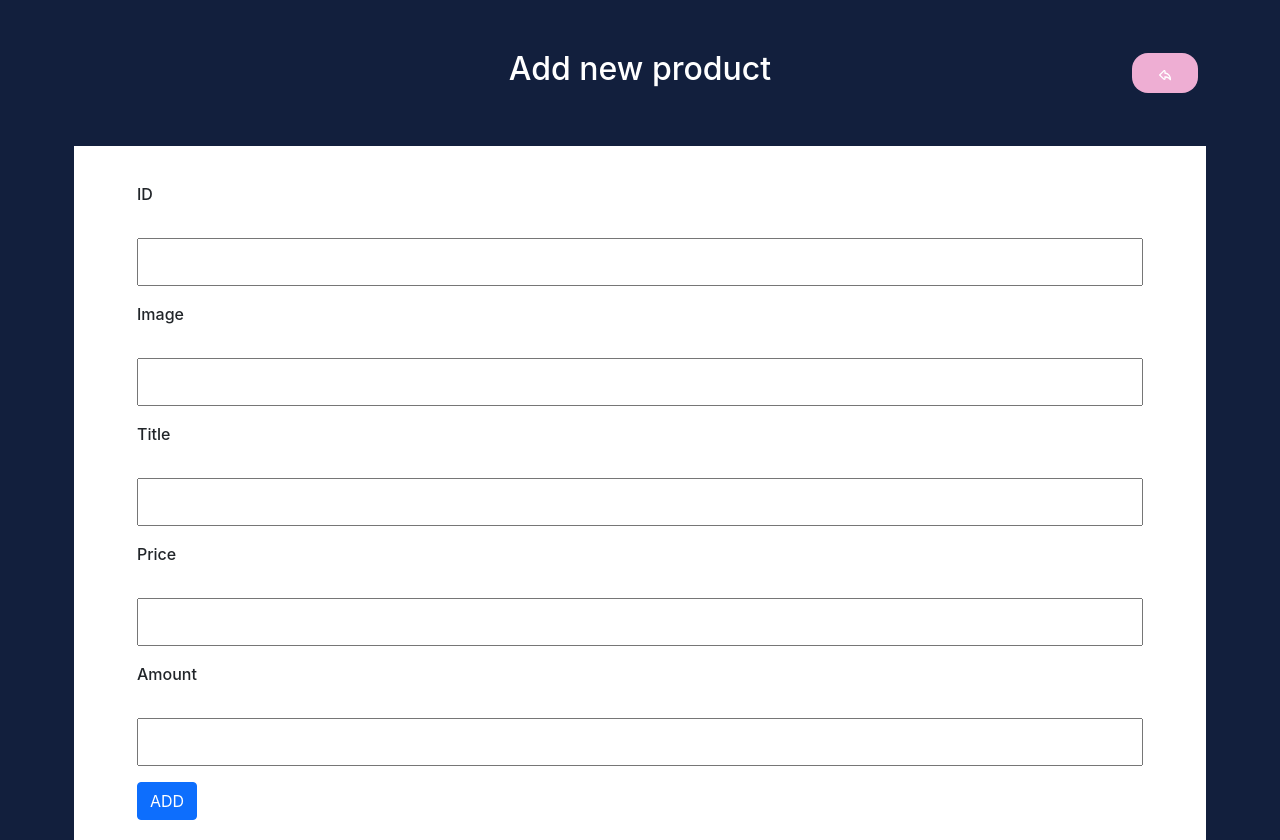
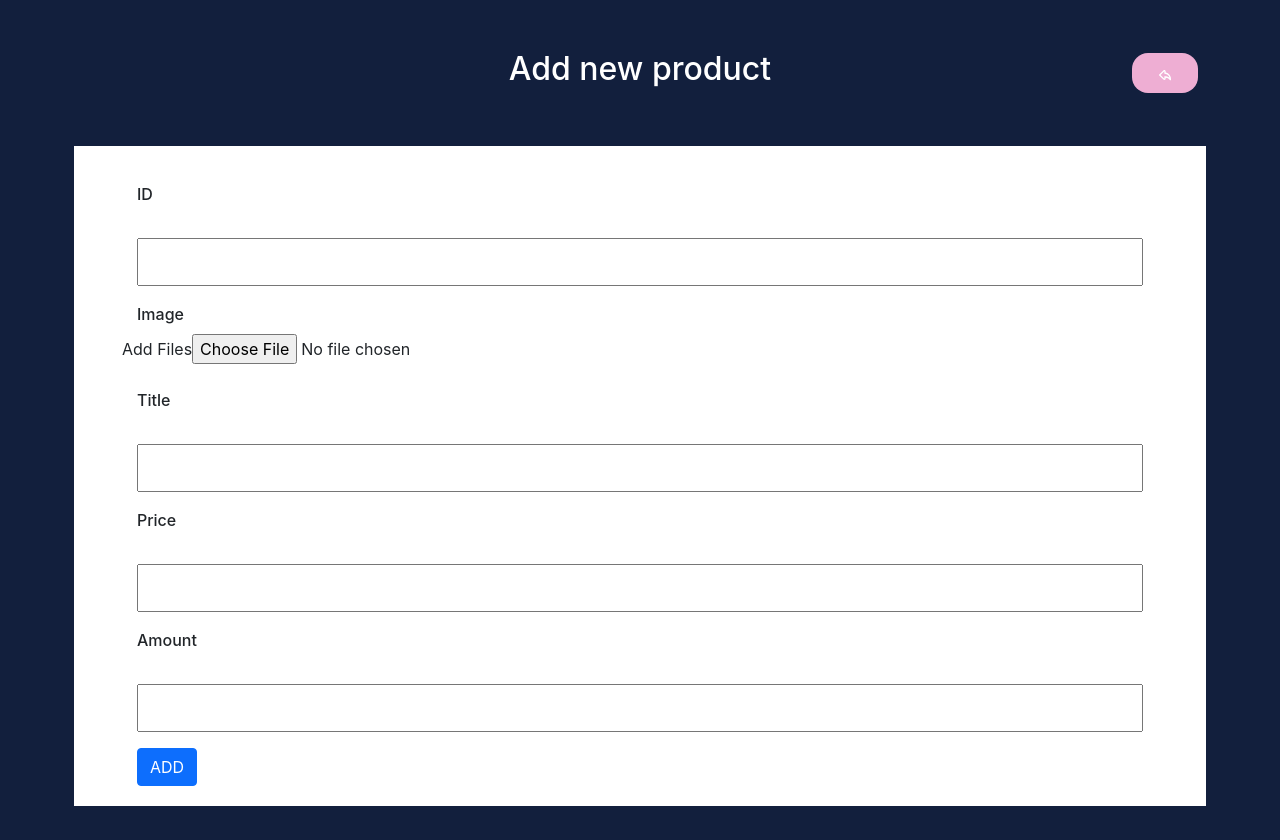
Before and after one commit to NguyenNgan2k/WebRedux, a React (Create React App) app: page /addnew in a window 1280 px wide. After the commit the page ends 806 px from the top, so only its background shows below. Built offline with nearby package versions, Linux system fonts and the light colour scheme.

Commit message:
8 commit

```diff
--- a/src/App.css
+++ b/src/App.css
@@ -1,20 +1,23 @@
-
 .App {
   text-align: center;
 }
+
 @keyframes App-logo-spin {
   from {
     transform: rotate(0deg);
   }
+
   to {
     transform: rotate(360deg);
   }
 }
+
 /* css list product */
 body {
-  background:#121f3d;
+  background: #121f3d;
 
 }
+
 .header {
   display: flex;
   position: relative;
@@ -23,7 +26,7 @@ body {
   align-items: center;
 }
 
-.store{
+.store {
   position: absolute;
   right: 0;
   color: #fff;
@@ -31,19 +34,23 @@ body {
   padding: 10px;
   border-radius: 0.5rem;
 }
+
 .product_list {
   margin-top: 50px;
   display: grid;
   grid-template-columns: auto auto auto auto;
   text-align: center;
 }
+
 .product_item {
   margin: 12px;
   padding: 15px;
   box-shadow: 0 4px 8px 0 rgba(0, 0, 0, 0.2), 0 6px 20px 0 rgba(0, 0, 0, 0.19);
 }
+
 .app-store {
-  color: rgb(7, 34, 110);;
+  color: rgb(7, 34, 110);
+  ;
   font-weight: bold;
   padding: 5px;
 }
@@ -53,48 +60,59 @@ td {
   font-size: 20px;
   text-align: center;
 }
+
 .title_store {
   margin: 50px 0;
 }
+
 .bnt_slg {
   border: 0px solid #fff !important;
   padding: 0px 8px;
   margin: 2px;
 
 }
+
 table {
   width: 100%;
   background-color: #fff;
   margin-top: 50px;
 }
+
 .img {
   width: 100%;
   z-index: 1;
 }
+
 .name_list {
   color: #fff !important;
 }
-.title{
+
+.title {
   color: #fff !important;
   font-weight: bold;
   text-overflow: ellipsis;
   margin: 10px 0;
 }
+
 .price {
   margin: 10px 0;
   color: rgb(175, 170, 170);
 }
+
 thead {
   font-weight: bold;
   background-color: #dee2e6;
 }
+
 .total_cart {
   color: #fff;
 
 }
+
 tbody {
   color: #3a3a3a;
 }
+
 .cart_img {
   padding: 10px;
 }
@@ -111,6 +129,7 @@ tbody {
   background-color: rgb(238, 174, 211);
 
 }
+
 /* admin-----------------*/
 .admin {
   position: absolute;
@@ -120,10 +139,12 @@ tbody {
   padding: 10px;
   border-radius: 0.5rem;
 }
+
 .title_add {
   font-weight: bold;
   margin-top: 20px;
 }
+
 .add_new {
   color: #fff;
   position: absolute;
@@ -133,6 +154,7 @@ tbody {
   padding: 8px 25px;
   border-radius: 1rem 1rem;
 }
+
 .admin_img {
   width: 50%;
   height: 100%;
@@ -143,14 +165,46 @@ tbody {
   padding: 20px 40px;
   margin-top: 50px;
 }
-.form-label{
+
+.form-label {
   font-weight: 500;
   margin-left: 15px
 }
+
 input[type="text"] {
   width: 100%;
   padding: 10px;
 }
+
 .btn {
   margin-left: 15px
 }
+
+.input_file {
+  padding: 0px 15px
+}
+
+/* .myfileupload-buttonbar input {
+  position: absolute;
+  top: 0;
+  right: 0;
+  margin: 0;
+  opacity: 0.0;
+  filter: alpha(opacity=0);
+  direction: ltr;
+  cursor: pointer;
+
+}
+
+.myui-button {
+  margin: 0 15px;
+  position: relative;
+  cursor: pointer;
+  text-align: center;
+  overflow: visible;
+  overflow: hidden;
+  background-color: #0d6efd;
+  padding: 10px;
+  color: #fff;
+  border-radius: 0.2rem;
+} */
--- a/src/conpoment/ModalAddNew.js
+++ b/src/conpoment/ModalAddNew.js
@@ -1,14 +1,14 @@
-import React from 'react'
+import React, { useState } from 'react'
 import { connect } from 'react-redux'
 import { Field, reduxForm } from 'redux-form'
 import { bindActionCreators } from "redux";
 import * as todoAction from '../action/addStore';
 import { useHistory } from 'react-router-dom';
 import { Link } from 'react-router-dom';
-import _ from 'lodash';
-import {TiArrowBackOutline} from 'react-icons/ti'
+import _, { rest, upperCase } from 'lodash';
+import { TiArrowBackOutline, TiDeleteOutline } from 'react-icons/ti'
 const required = value => value ? undefined : 'Required'
-const number = value => value && !/[0-9]/i.test(parseInt(value)) ? 'Only numeric characters' : undefined
+// const number = value => value.toUppherCase()
 const renderField = ({
     input,
     label,
@@ -25,72 +25,129 @@ const renderField = ({
         </div>
     </div>
 )
+
+// const renderUploadFile = (props) => {
+//     console.log(props)
+//     const { input } = props
+//     const onChange= (e) => {
+
+//         input.onChange(e.target.files[0])
+//       }
+
+//       const onClick= (e) => {
+//         input.onChange(null)
+//       }
+
+//     return(
+//     <div>
+//        <div>
+//        <input
+//         type='file'
+//         accept='.jpg, .png, .jpeg'
+//         onChange={onChange}
+//         className="input_file"
+//        />
+//        <TiDeleteOutline  onClick={onClick}/>
+//      </div>
+//     </div>
+//     );
+// }
+const renderUploadFile = (props) => {
+    console.log(props)
+    const { input } = props
+    const onChange= (e) => {
+        console.log(e)
+        input.onChange(e.target.files[0])
+      }
+
+      const onClick= (e) => {
+        input.onChange(null)
+      }
+
+    return(
+
+        <div className="myfileupload-buttonbar ">
+
+        <label className="myui-button">
+            <span>Add Files</span>
+            <input id="file" type="file" name="files[]" onChange={onChange}  />
+
+        </label>
+    </div>
+    );
+}
+
+
 function ModalAddNew(props) {
-    const {push} = useHistory()
-    const {posts} = props
 
+    const { posts, reset } = props
     const submit = (values) => {
-        const _find = _.find(posts,o => o.id === values.id )
-        if(!_find)
-        {
+
+        const _find = _.find(posts, o => o.id === values.id)
+        if (!_find) {
             props.actions.add_post(values);
             //success => router to admin
-            push('/admin')
+            // push('/admin')
         } else {
             alert("Violation of PRIMARY KEY")
         }
 
     }
-
-    const { handleSubmit, submitting } = props
+    {console.log("props", props)}
+    const { handleSubmit } = props
     return (
         <div className="container add">
             <div className="header">
                 <h2 className='name_list'>Add new product</h2>
-                <Link className="add_new" to="/admin" ><TiArrowBackOutline/></Link>
+                <Link className="add_new" to="/admin" ><TiArrowBackOutline /></Link>
             </div>
             <form className="row g-3 form_add " onSubmit={handleSubmit(submit)} >
                 <div className="col-md-12">
                     <label className="form-label">ID</label>
                     <Field className="form-control" name="id" type="text"
                         component={renderField}
-                        validate={[required, number]}
-
+                    // validate={required}
                     />
                 </div>
                 <div className="col-md-12">
                     <label className="form-label">Image</label>
-                    <Field className="form-control" name="image" type="text"
-                        component={renderField}
-                        validate={required}
+                    <Field className="form-control" name="image" type="file"
+                        component={renderUploadFile}
                     />
+                    <span></span>
                 </div>
                 <div className="col-md-12">
                     <label className="form-label">Title</label>
                     <Field className="form-control" name="title" type="text"
                         component={renderField}
-                        validate={required}
+                    // validate={required}
+
                     />
                 </div>
                 <div className="col-md-12">
                     <label className="form-label">Price</label>
                     <Field className="form-control" name="price" type="text"
                         component={renderField}
-                        validate={[required, number]}
+                    // validate={required}
+
                     />
                 </div>
                 <div className="col-md-12">
                     <label className="form-label">Amount</label>
                     <Field className="form-control" name="amount" type="text"
                         component={renderField}
-                        validate={[required, number]}
+                    // validate={required}
+
                     />
                 </div>
 
 
-                <div className="col-12">
-                    <button type="submit" className="btn btn-primary"  disabled={submitting}>ADD</button>
+                <div className="col-1">
+                    <button type="submit" className="btn btn-primary" >ADD</button>
                 </div>
+                {/* <div className="col-1">
+                    <button type="submit" className="btn btn-primary" onClick={reset}>Clear</button>
+                </div> */}
             </form>
         </div>
 
--- a/src/conpoment/ModalEdit.js
+++ b/src/conpoment/ModalEdit.js
@@ -7,10 +7,12 @@ import * as todoAction from '../action/addStore';
 import { useHistory } from 'react-router-dom';
 import { Link } from 'react-router-dom';
 import _ from 'lodash';
-import { TiArrowBackOutline } from 'react-icons/ti'
+import { TiArrowBackOutline,TiDeleteOutline } from 'react-icons/ti'
+import { useRef } from 'react';
 import { useDispatch } from 'react-redux';
 
 const required = value => value ? undefined : 'Required'
+const upper = value => value.toUpperCase()
 
 const number = value => value && !/[0-9]/i.test(parseInt(value)) ? 'Only numeric characters' : undefined
 
@@ -31,11 +33,35 @@ const renderField = ({
   </div>
 )
 
+const renderUploadFile = (props) => {
+  console.log(props)
+  const onChange= (e) => {
+      const { input: { onChange } } = props
+
+      onChange(e.target.files[0])
+      console.log(e)
+    }
+
+  return(
+  <div>
+     <div>
+     <input
+      type='file'
+      accept='.jpg, .png, .jpeg'
+      onChange={onChange}
+      className="input_file"
+     />
+   </div>
+  </div>
+  );
+}
+
 function ModalAddNew(props) {
   console.log(props)
   const dispatch = useDispatch()
   const { push } = useHistory()
   const { info, posts, pristine  } = props
+
 
   useEffect(() => {
     if (info) {
@@ -49,16 +75,11 @@ function ModalAddNew(props) {
   }, [info])
 
   const submit = (values) => {
-    const _find = _.find(posts, o => o.id === values.id)
-    if (_find) {
+
       props.actions.edit_info(values);
       // //success => router to admin
-      push('/admin')
-    } else {
-      alert("Product does not exist")
+      // push('/admin')
     }
-
-  }
 
   const { handleSubmit, submitting } = props
   return (
@@ -72,21 +93,21 @@ function ModalAddNew(props) {
           <label className="form-label">ID</label>
           <Field className="form-control" name="id" type="text"
             component={renderField}
-            disabled={true}
           />
         </div>
         <div className="col-md-12">
           <label className="form-label">Image</label>
           <Field className="form-control" name="image" type="text"
-            component={renderField}
-            validate={required}
+            component={renderUploadFile}
           />
+
         </div>
         <div className="col-md-12">
           <label className="form-label">Title</label>
           <Field className="form-control" name="title" type="text"
             component={renderField}
             validate={required}
+            normalize={upper}
           />
         </div>
         <div className="col-md-12">
--- a/src/reducers/reducer.js
+++ b/src/reducers/reducer.js
@@ -88,7 +88,7 @@ export const reducer = (state = INITIAL_STATE, action) => {
                         title: pro.title,
                         price: pro.price,
                         images: [
-                            pro.image
+                            pro.image?.name || null
                         ],
                         allAmount: pro.allAmount,
 
@@ -109,7 +109,7 @@ export const reducer = (state = INITIAL_STATE, action) => {
             console.log(action)
             return {
                 ...state,
-                posts: _.map(state.posts, o => o.id === obj.id ? {...o,images: [obj.image], title: obj.title, price: obj.price, allAmount: obj.amount} : o),
+                posts: _.map(state.posts, o => o.id === obj.id ? {...o,images: [obj.image.name], title: obj.title, price: obj.price, allAmount: obj.amount} : o),
                 info: null
 
             }
```
Lines whose indentation alone changed are shown as unchanged.
